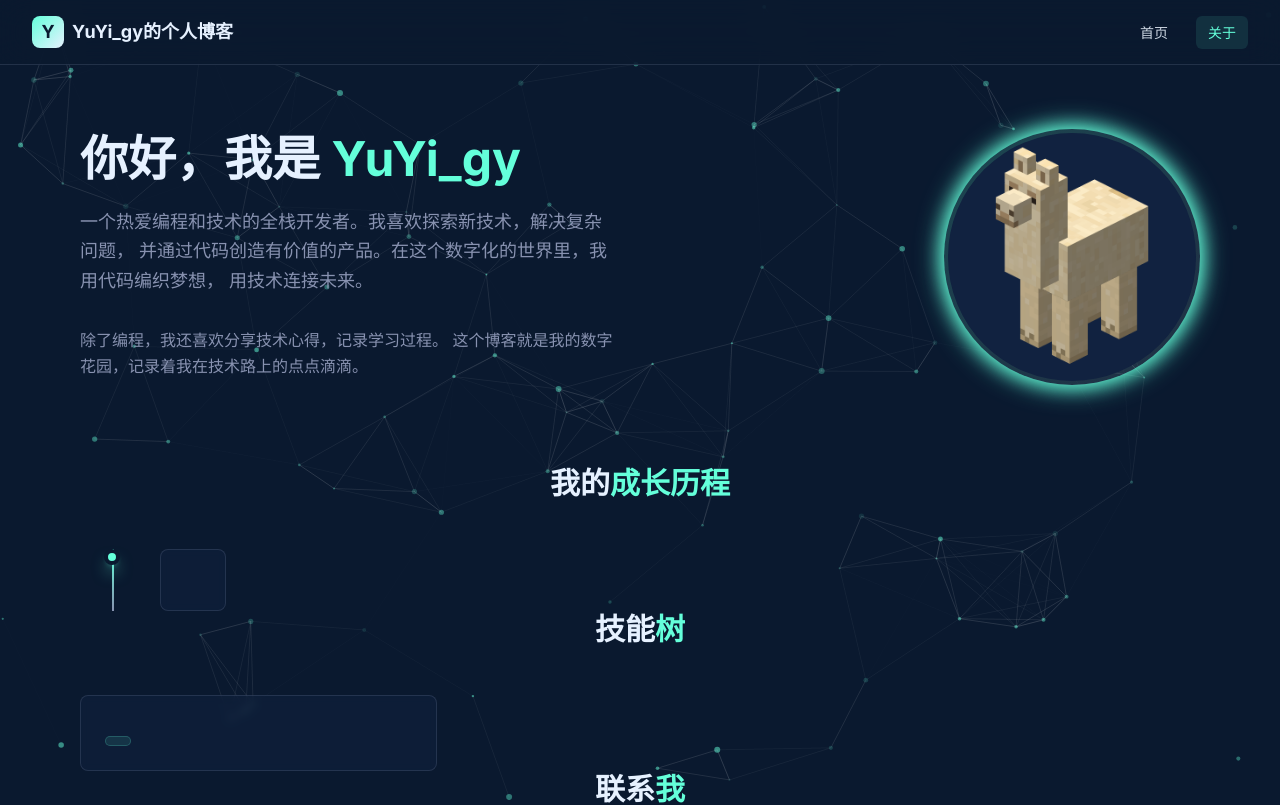
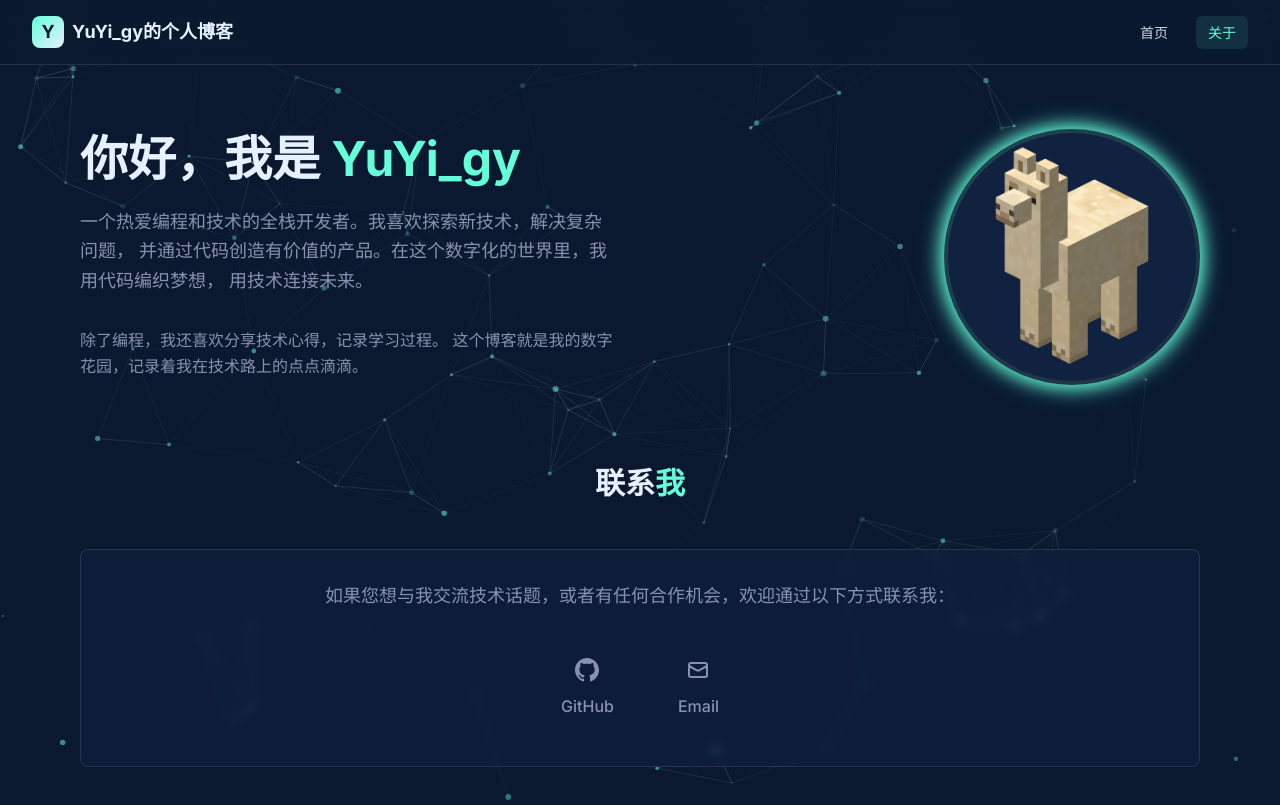
Before and after one commit to YuYigy/yuyigy.github.io, a Next.js app: page /about in a window 1280 px wide. Shown: the top 805 px of the page. Built offline with nearby package versions, Linux system fonts and the light colour scheme.

Commit message:
chore(about): hide timeline and skills sections with preserved code comments

```diff
--- a/app/about/page.tsx
+++ b/app/about/page.tsx
@@ -134,62 +134,59 @@ export default function AboutPage() {
           </div>
         </section>
 
-        {/* 模块二：时间线 Timeline Section（已注释，保留结构） */}
-        {/* <section className="mb-20 animate-fade-up"> */}
+        {/* 模块二：时间线 Timeline Section（完全隐藏，保留代码供后续启用） */}
+        {/**
+        <section className="mb-20 animate-fade-up">
           <div className="text-3xl font-title font-bold text-soft-white mb-12 text-center">
             我的<span className="text-cyber-cyan">成长历程</span>
           </div>
-
           <div className="relative">
-            {/* 时间线主线 */}
             <div className="absolute left-8 top-0 bottom-0 w-0.5 bg-gradient-to-b from-cyber-cyan to-slate-gray"></div>
-
             <div className="space-y-12">
-              {/** timelineData.map((item) => ( */}
-                <div key="timeline-placeholder" className="relative flex items-start">
-                  {/* 时间线节点 */}
+              {timelineData.map((item) => (
+                <div key={item.year} className="relative flex items-start">
                   <div className="absolute left-6 w-4 h-4 bg-cyber-cyan rounded-full border-4 border-space-blue shadow-lg shadow-cyber-cyan/50"></div>
-
-                  {/* 内容卡片 */}
                   <div className="ml-20 bg-dark-slate/50 backdrop-blur-sm rounded-lg p-6 border border-slate-gray/20 hover:border-cyber-cyan/30 transition-all duration-300 hover:shadow-lg hover:shadow-cyber-cyan/10">
                     <div className="flex items-center gap-4 mb-3">
-                      <span className="text-cyber-cyan font-title font-bold text-xl"></span>
-                      <h3 className="text-soft-white font-semibold text-lg"></h3>
+                      <span className="text-cyber-cyan font-title font-bold text-xl">{item.year}</span>
+                      <h3 className="text-soft-white font-semibold text-lg">{item.title}</h3>
                     </div>
-                    <p className="text-slate-gray leading-relaxed"></p>
+                    <p className="text-slate-gray leading-relaxed">{item.description}</p>
                   </div>
                 </div>
-              {/** )) */}
+              ))}
             </div>
           </div>
-        {/* </section> */}
+        </section>
+        **/}
 
-        {/* 模块三：技能树 Skills Section（已注释，保留结构） */}
-        {/* <section className="mb-20 animate-fade-up"> */}
+        {/* 模块三：技能树 Skills Section（完全隐藏，保留代码供后续启用） */}
+        {/**
+        <section className="mb-20 animate-fade-up">
           <h2 className="text-3xl font-title font-bold text-soft-white mb-12 text-center">
             技能<span className="text-cyber-cyan">树</span>
           </h2>
-
           <div className="grid md:grid-cols-2 lg:grid-cols-3 gap-6">
-            {/** skillsData.map((category, index) => ( */}
-              <div key="skills-placeholder" className="bg-dark-slate/50 backdrop-blur-sm rounded-lg p-6 border border-slate-gray/20 hover:border-cyber-cyan/30 transition-all duration-300 hover:shadow-lg hover:shadow-cyber-cyan/10">
+            {skillsData.map((category, index) => (
+              <div key={index} className="bg-dark-slate/50 backdrop-blur-sm rounded-lg p-6 border border-slate-gray/20 hover:border-cyber-cyan/30 transition-all duration-300 hover:shadow-lg hover:shadow-cyber-cyan/10">
                 <h3 className="text-soft-white font-title font-semibold text-lg mb-4 text-center">
-                  {/* {category.category} */}
+                  {category.category}
                 </h3>
                 <div className="flex flex-wrap gap-2">
-                  {/** category.skills.map((skill, skillIndex) => ( */}
+                  {category.skills.map((skill, skillIndex) => (
                     <span
-                      key="skill-placeholder"
+                      key={skillIndex}
                       className="px-3 py-1 bg-cyber-cyan/10 text-cyber-cyan rounded-full text-sm font-medium border border-cyber-cyan/20 hover:bg-cyber-cyan/20 transition-colors duration-200"
                     >
-                      {/* {skill} */}
+                      {skill}
                     </span>
-                  {/** )) */}
+                  ))}
                 </div>
               </div>
-            {/** )) */}
+            ))}
           </div>
-        {/* </section> */}
+        </section>
+        **/}
 
         {/* 模块四：联系方式 Contact Section */}
         <section className="animate-fade-up">
```
